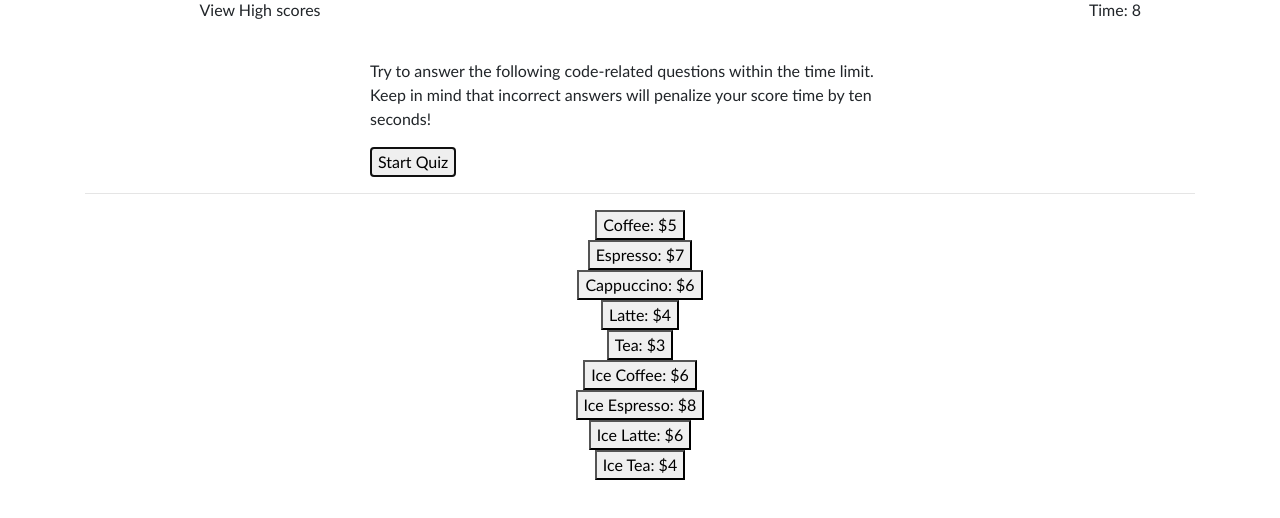
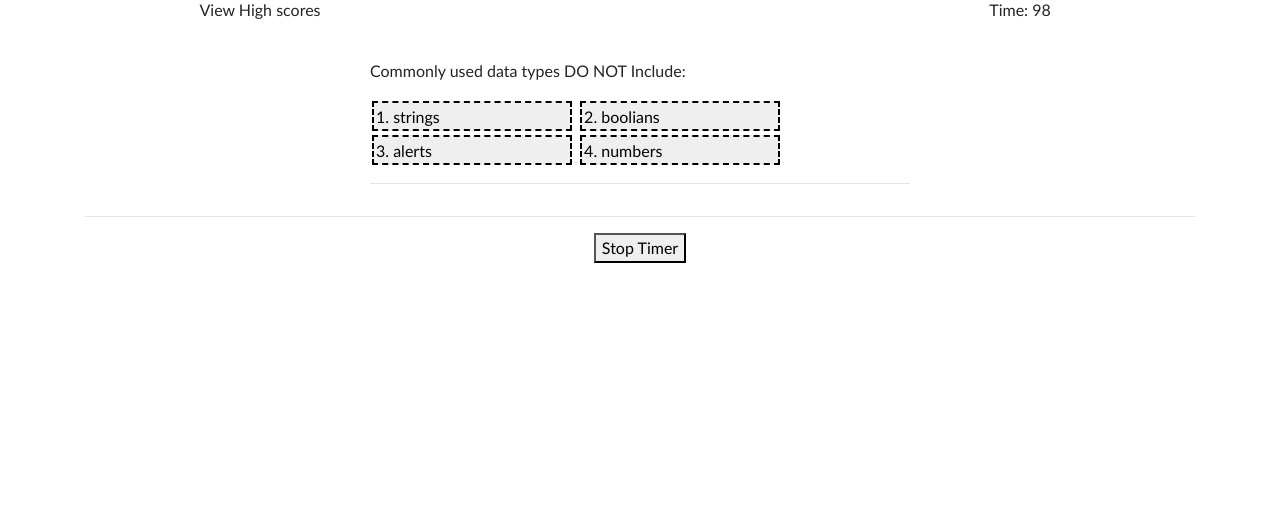
Before and after one commit to macksm3/HW4-Code-Quiz, a plain HTML site: page index.html in a window 1280 px wide. Both pictures are taken after a click on the button "Start Quiz". Drawn offline with nearby package versions, Linux system fonts and the light colour scheme.

Commit message:
restored after breaking

```diff
--- a/assets/css/style.css
+++ b/assets/css/style.css
@@ -15,6 +15,24 @@ body {
   margin-bottom: 40px;
 }
 
+.hidden {
+  visibility: hidden;
+}
+
 .quizMode {
   text-align: left;
 }
+
+.answers {
+  text-decoration: none;
+}
+
+.btnAnswer {
+  width: 200px;
+  height: 30px;
+  border-style: dashed;
+  padding: 2px;
+  /* float: left; */
+  margin: 2px;
+  text-align: left;
+}
--- a/assets/js/script.js
+++ b/assets/js/script.js
@@ -3,59 +3,154 @@
 $(function() {
 
   // Global variables
+  const outputBox = $("#outputGroup");
+  const inputBox = $("#inputGroup button");
+  const answerBox = $(".answers");
+  const thisObj = $(this);
+  const answer1 = $("#answer-1");
+  const answer2 = $("#answer-2");
+  const answer3 = $("#answer-3");
+  const answer4 = $("#answer-4");
+  const result = $("#results");
+  let answerKey = "";
   let gameOn = false;
-  let gameTime = 10;
+  let questionList = [
+    {question: "Commonly used data types DO NOT Include:", ans1: "1. strings", ans2: "2. boolians", ans3: "3. alerts", ans4: "4. numbers", key: "3. alerts"},
+    {question: "The condition in an if / else statement is enclosed within _____.", ans1: "1. quotes", ans2: "2. curly brackets", ans3: "3. parenthesis", ans4: "4. square brackets", key: "3. parenthesis"},
+    {question: "Arrays in JavaScript can be used to store _____.", ans1: "1. numbers and strings", ans2: "2. other arrays", ans3: "3. boolians", ans4: "4. all of the above", key: "4. all of the above"},
+    {question: "String values must be enclosed within _____ when being assigned to variables.", ans1: "1. commas", ans2: "2. curly brackets", ans3: "3. quotes", ans4: "4. parenthesis", key: "3. quotes"},
+    {question: "A very useful tool used during development and debugging for printing content to the debugger is:", ans1: "1. JavaScript", ans2: "2. terminal / bash", ans3: "3. for loops", ans4: "4. console.log", key: "4. console.log"}
+  ];
+
+  // const answer1 = document.getElementById("answer-1");
+
 
   // timer
+  let gameTime = 100;
+  let gameInterval;
   const timeView = $("#showTime")
   timeView.text(gameTime);
-  // function timeCountdown() {
+  // Game Over! function, here is stuff that happens when time expires
+  function gameOver() {
+    outputBox.empty().html("<h1>All done!</h1><p>Your final score is " + gameTime + ".</p><hr>");
+    clearInterval(gameInterval);
 
+  }
+
+  function gameClock() {
+    // start countdown timer
+    gameInterval = setInterval(function() {
+      gameTime --;
+      if (gameTime < 1) {
+        clearInterval(gameInterval);
+        console.log(gameTime);
+        gameOver();
+      }
+      timeView.text(gameTime);
+    }, 1000);
+    // end countdown timer
+
+  }
+
+  // // Evaluate answer
+  // function evalAnswer(index) {
   // }
 
-  const outputBox = $("#outputGroup")
+
+  function processAnswer(index) {
+    // evalAnswer(index);
+    console.log("evaluating answer to question " + (index + 1));
+
+    $(".btnAnswer").on("click", function() {
+      event.preventDefault();
+      const answerChosen = $(this).text();
+      console.log("answer " + (index + 1) + " selected: " + answerChosen);
+      if (answerChosen === answerKey) {
+        console.log("correct answer");
+        $(result).html("<p>Correct!</p>");
+      }else{
+        console.log("Wrong answer");
+        $(result).html("<p>Wrong!</p>");
+        gameTime = gameTime - 10;
+      }
+
+      // x = setTimeout(function() {}, 1);
+      // increment the index and load the next question
+      index++;
+      if (index === questionList.length) {
+        gameOver();
+      }
+      else{
+        loadQuestion(index);
+      }
+
+    // $(".btnAnswer").off(focus);
+
+    // index++;
+    // console.log(index);
+
+    });
+  }
+
+  function loadQuestion(index) {
+    console.log("current index = " + index);
+    // $(".btnAnswer").off("click", function() {})
+    // Load the first question to the page
+    $("#question").text(questionList[index].question);
+    // Load the answer options
+    $(answer1).text(questionList[index].ans1);
+    $(answer2).text(questionList[index].ans2);
+    $(answer3).text(questionList[index].ans3);
+    $(answer4).text(questionList[index].ans4);
+    answerKey = questionList[index].key;
+    console.log("answer " + (index + 1) + " should be " + answerKey);
+    processAnswer(index)
+
+  }
 
   // click start quiz button
   $("#btnStart").on("click", function() {
+    gameClock();
     gameOn = true;
     console.log("testing");
     $("#quizHeader").empty();
+    $("#btnStart").remove();
     outputBox.addClass("quizMode");
-    // start countdown timer
-    let x = setInterval(function() {
-      gameTime --;
-      if (gameTime < 1) {
-        clearInterval(x);
-        console.log("game over");
-        outputBox.empty().removeClass("quizMode").html("<h1>All done!</h1><p>Your final score is " + gameTime + ".</p>");
-      }
-      timeView.text(gameTime);
-    }, 1000);
+    inputBox.removeClass("hidden");
+    // add style with border
+    inputBox.addClass("btnAnswer");
+    loadQuestion(0);
 
+    // // start countdown timer
+    // let x = setInterval(function() {
+    //   gameTime --;
+    //   if (gameTime < 1) {
+    //     clearInterval(x);
+    //     console.log("game over");
+    //     gameOver();
+    //   }
+    //   timeView.text(gameTime);
+    // }, 1000);
+    // // end countdown timer
+
+
+  // end of btnStart click event
   });
+
+    // Generate a stop button in the #testBed
+    // $("#testBed").html(<button id="btnStop">Stop Timer</button>);
+    $("#btnStop").on("click", function() {
+      // console.log("stop button");
+      clearInterval(gameInterval);
+    });
 
 
 
-  // drink list for testing purposes
-  // We are given an array that holds all of the drinks available
-  var drinkList = [
-    "Coffee: $5",
-    "Espresso: $7",
-    "Cappuccino: $6",
-    "Latte: $4",
-    "Tea: $3",
-    "Ice Coffee: $6",
-    "Ice Espresso: $8",
-    "Ice Latte: $6",
-    "Ice Tea: $4"
-  ];
-  // This line of JavaScript "grabs" the main div on the page ("#drink-options");
-  var drinkDiv = $("#drink-options");
-  // Here we loop through our array using the .each() method
-  $.each(drinkList, function(i, drink) {
-    // We then add each to an element in the main div on the page ("#drink-options")
-    drinkDiv.append("<div><button>" + drink + "</button></div>");
-  });
+});
 
 
-});
+
+
+// from Keith
+// highScoreObj.push({ initials: userInitials, score: startTime });
+// "Why do we park on a driveway and drive on a parkway"
--- a/index.html
+++ b/index.html
@@ -21,8 +21,8 @@
     <div class="container">
       <div id="staticStuff" class="row">
         <h4 id="highScoreView" class="col-4">View High scores</h4>
-        <div class="col-6"></div>
-        <h4 id="timeDisplay" class="col-2">Time: <span id="showTime"></span></h4>
+        <div class="col-4"></div>
+        <h4 id="timeDisplay" class="col-4">Time: <span id="showTime"></span></h4>
       </div>
       <header id="quizHeader">
         <h1 class="headLine">Coding Quiz Challenge</h1>
@@ -32,21 +32,25 @@
         <div id="outputGroup" class="col-6">
           <p id="question">Try to answer the following code-related questions within the time limit. Keep in mind that incorrect answers will penalize your score time by ten seconds!</p>
           <button id="btnStart">Start Quiz</button>
-          <!-- <hr> -->
+          <div id="inputGroup" class="answers">
+            <button id="answer-1" class="hidden">Answer 1</button>
+            <button id="answer-2" class="hidden">Answer 2</button>
+            <button id="answer-3" class="hidden">Answer 3</button>
+            <button id="answer-4" class="hidden">Answer 4</button>
+          </div>
+          <hr>
+          <div id="results"></div>
         </div>
         <div class="col-3"></div>
       </section>
-      <div id="inputGroup">
-        <ul class="answers">
-          <!-- <li id="answer-1">Answer 1</li>
-          <li id="answer-2">Answer 2</li>
-          <li id="answer-3">Answer 3</li>
-          <li id="answer-4">Answer 4</li> -->
-        </ul>
-      </div>
+      <!-- an empty div to act as buffer -->
+      <div></div>
+
       <hr>
-      <!-- Here we create a generic div called "drink-options" -->
-      <div id="drink-options"></div>
+       <!-- an empty div at the end for testing stuff  -->
+       <div id="testBed">
+        <button id="btnStop">Stop Timer</button>
+       </div>
 
     </div>
 
```
Also changed, not shown: 1 other file.
